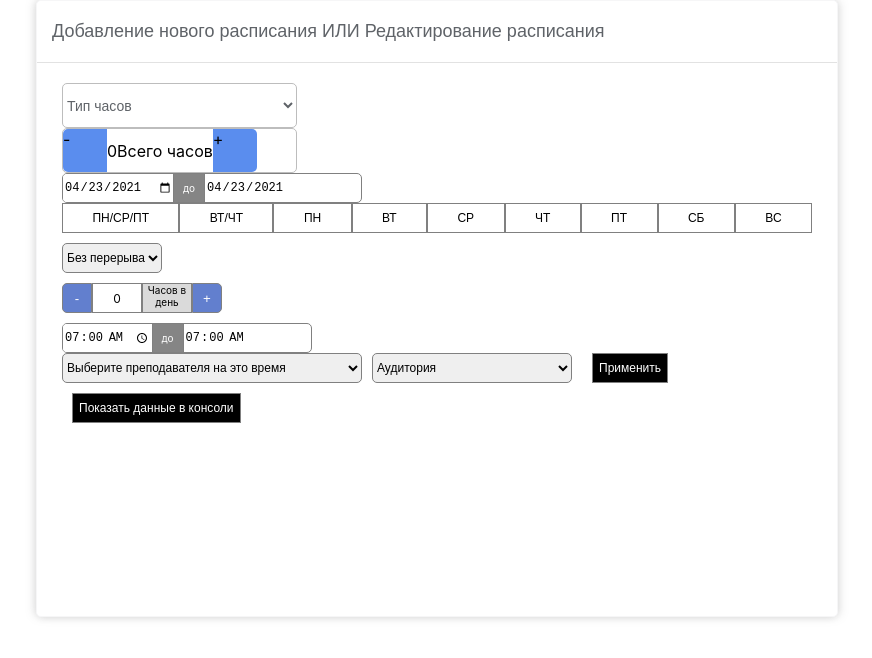
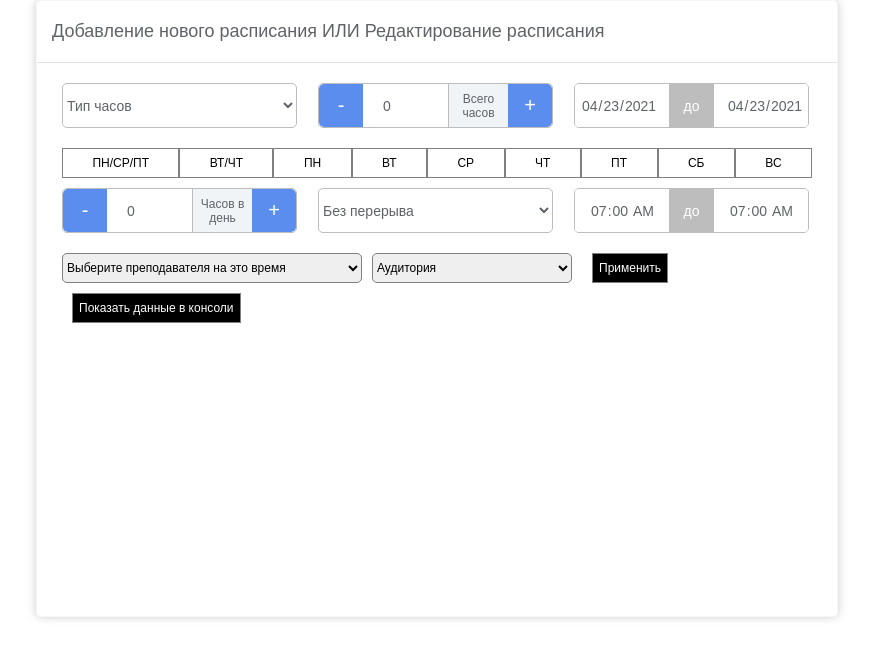
Before and after one commit to petushoque/interpress-timetable, a React (Create React App) app: page / in a window 1280 px wide. Shown: the top 658 px of the page, without its empty margins (203-1075 px from the left). Built offline with nearby package versions, Linux system fonts and the light colour scheme.

Commit message:
feat: закончить верстку элементов с выпадающим списком, счетчиком и датами

```diff
--- a/src/App.css
+++ b/src/App.css
@@ -16,6 +16,16 @@
 .main-content {
   box-sizing: border-box;
   padding: 20px 25px 20px 25px;
+  display: flex;
+  flex-direction: row;
+  flex-wrap: wrap;
+  justify-content: flex-start;
+}
+
+@media screen and (max-width: 799px) {
+  .main-content {
+    flex-direction: column;
+  }
 }
 
 
--- a/src/App.js
+++ b/src/App.js
@@ -4,6 +4,7 @@ import { useState, useEffect } from 'react';
 import Header from './components/Header'
 import SelectList from './components/SelectList'
 import Counter from './components/Counter'
+import Timer from './components/Timer'
 
 function App() {
 
@@ -254,13 +255,8 @@ function endDateFunc () {
 
         <Counter handlerMinus={handleMinusTotalHours} handlerPlus={handlePlusTotalHours} digit={totalHours} description='Всего часов'/>
 
+        <Timer start={startDate} finish={endDate} handler={handleChangeStartDate} type='date'/>
 
-
-      <div className='dates'>
-        <input className='dates__input' value={startDate} onChange={handleChangeStartDate} type='date'/>
-        <p className='dates__paragraph'>до</p>
-        <input className='dates__input' value={endDate} type='date' readOnly/>
-      </div>
 
       <div className='schedule-of-visits'>
           <button className='day-of-visits' onClick={handleChangeMnWeFr}>ПН/СР/ПТ</button>
@@ -274,7 +270,9 @@ function endDateFunc () {
           <button className={visits.su? 'day-of-visits_active' : 'day-of-visits'} onClick={handleChangeSunday}>ВС</button>
       </div>
 
-      <select className='recreation-time' name='recreation-time' size="1" defaultValue={recreation} onChange={handleChangeRecreationTime}>
+      <Counter handlerMinus={handleMinusHoursPerDay} handlerPlus={handlePlusHoursPerDay} digit={hoursPerDay} description='Часов в день'/>
+
+      <SelectList class='recreation-time' handler={handleChangeRecreationTime}>
         <option value='0'>Без перерыва</option>
         <option value='5'>5 минут</option>
         <option value='10'>10 минут</option>
@@ -282,20 +280,10 @@ function endDateFunc () {
         <option value='20'>20 минут</option>
         <option value='25'>25 минут</option>
         <option value='30'>30 минут</option>
-      </select>
+      </SelectList>
 
-      <div className='hours-per-day'>
-        <button className='hours-per-day__button-minus' onClick={handleMinusHoursPerDay}>-</button>
-        <p className='hours-per-day__digit'>{hoursPerDay}</p>
-        <p className='hours-per-day__paragraph'>Часов в день</p>
-        <button className='hours-per-day__button-plus' onClick={handlePlusHoursPerDay}>+</button>
-      </div>
+      <Timer start={startTime} finish={endTime} handler={handleChangeStartTime} type='time'/>
 
-      <div className='times'>
-        <input className='times__input' onChange={handleChangeStartTime} value={startTime} type='time'/>
-        <p className='times__paragraph'>до</p>
-        <input className='times__input' type='time' value={endTime} readOnly/>
-      </div>
 
       <select className='teacher-name' name="teachername" size="1" defaultValue='' onChange={handleChangeTeacher}>
       <option value="">Выберите преподавателя на это время</option>
--- a/src/components/Counter.css
+++ b/src/components/Counter.css
@@ -8,12 +8,22 @@
     display: flex;
     flex-direction: row;
     align-items: center;
+    margin: 0 21px 20px 0;
+    padding: 0;
+    overflow: hidden;
 }
 
 .counter-button {
     width: 44px;
     height: 100%;
     background-color: #5a8dee;
+    font-size: 20px;
+    color: #ffffff;
+    font-weight: 400;
+    font-family: "Montserrat", sans-serif;
+    display: flex;
+    align-items: center;
+    justify-content: center;
 }
 
 .counter-button-minus {
@@ -23,3 +33,30 @@
 .counter-button-plus {
     border-radius: 0 5px 5px 0;
 }
+
+.counter__description {
+    width: 59px;
+    height: 100%;
+    background-color: #f0f4f7;
+    border-left: 1px solid #bdbdbd;
+    display: flex;
+    align-items: center;
+    justify-content: center;
+    font-size: 12px;
+    color: #5f6368;
+    font-weight: 400;
+    font-family: "Montserrat", sans-serif;
+    text-align: center;
+    margin: 0;
+    padding: 0;
+}
+
+.counter__digit {
+    flex-grow: 1;
+    margin: 0;
+    padding: 0 0 0 20px;
+    font-size: 14px;
+    color: #5f6368;
+    font-weight: 400;
+    font-family: "Montserrat", sans-serif;
+}
--- a/src/components/SelectList.css
+++ b/src/components/SelectList.css
@@ -1,10 +1,10 @@
-.hours-type {
+.hours-type, .recreation-time {
     width: 235px;
     height: 45px;
     border-radius: 5px;
     background-color: #ffffff;
     border: 1px solid #bdbdbd;
-    margin: 0;
+    margin: 0 21px 20px 0;
     padding: 0;
 
     font-size: 14px;
--- /dev/null
+++ b/src/components/Timer.css
@@ -0,0 +1,45 @@
+.timer {
+    width: 235px;
+    height: 45px;
+    border-radius: 5px;
+    background-color: #ffffff;
+    border: 1px solid #bdbdbd;
+    display: flex;
+    flex-direction: row;
+    align-items: stretch;
+    overflow: hidden;
+    box-sizing: border-box;
+    justify-content: center;
+}
+
+.timer__input {
+    flex-shrink: 1;
+    height: 100%;
+    border: none;
+    font-size: 14px;
+    color: #5f6368;
+    font-weight: 400;
+    font-family: "Montserrat", sans-serif;
+    width: 100%;
+    text-align: center;
+}
+
+.timer__paragraph {
+    min-width: 43px;
+    height: 100%;
+    background-color: #bdbdbd;
+    border-left: 1px solid #bdbdbd;
+    border-right: 1px solid #bdbdbd;
+    font-size: 14px;
+    color: #ffffff;
+    font-weight: 400;
+    font-family: "Montserrat", sans-serif;
+    display: flex;
+    align-items: center;
+    justify-content: center;
+    padding: 0;
+    margin: 0;
+}
+
+::-webkit-calendar-picker-indicator {
+    display: none;}
--- /dev/null
+++ b/src/components/Timer.js
@@ -0,0 +1,15 @@
+import './Timer.css'
+
+function Timer (props) {
+    const handlerFunc = () => {props.handlerMinus()}
+
+    return (
+        <div className='timer'>
+            <input className='timer__input' value={props.start} onChange={handlerFunc} type={props.type}/>
+            <p className='timer__paragraph'>до</p>
+            <input className='timer__input' value={props.finish} type={props.type} readOnly/>
+        </div>
+    )
+}
+
+export default Timer
```
Lines whose indentation alone changed are shown as unchanged.
